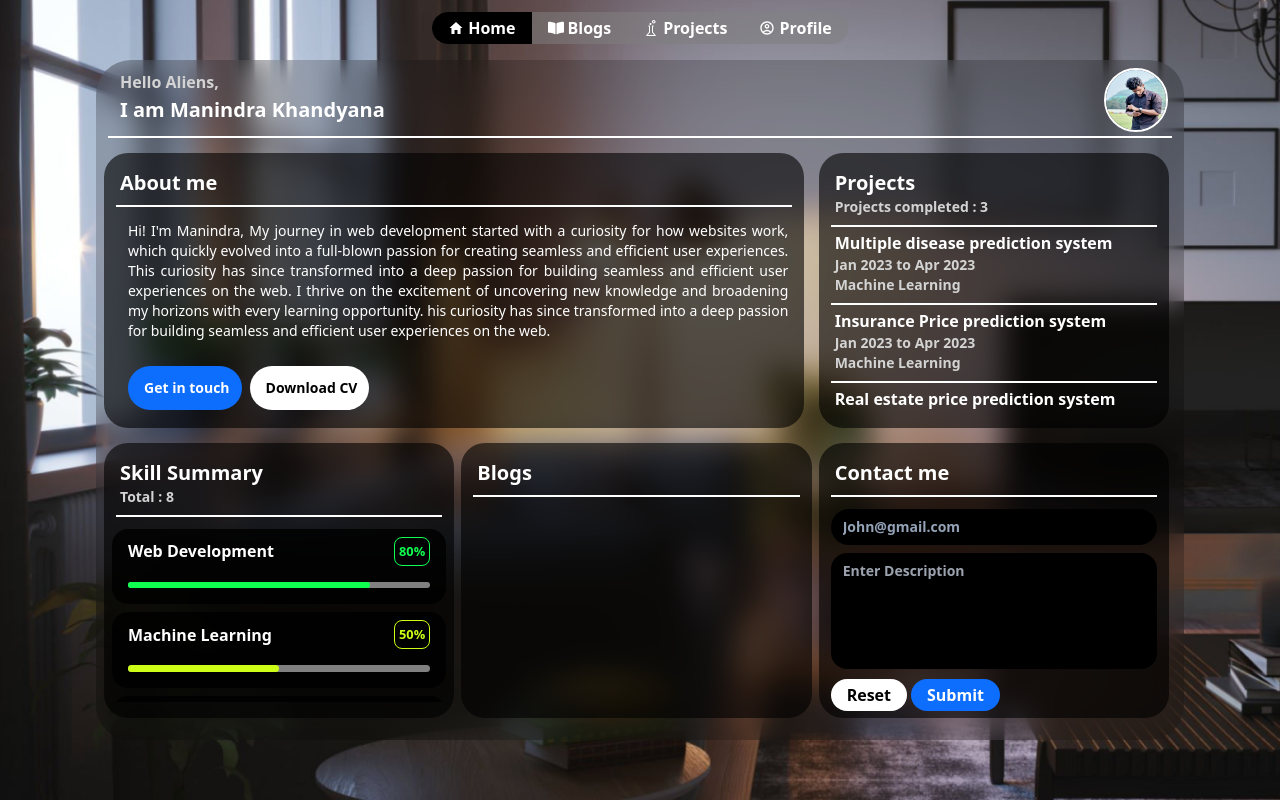
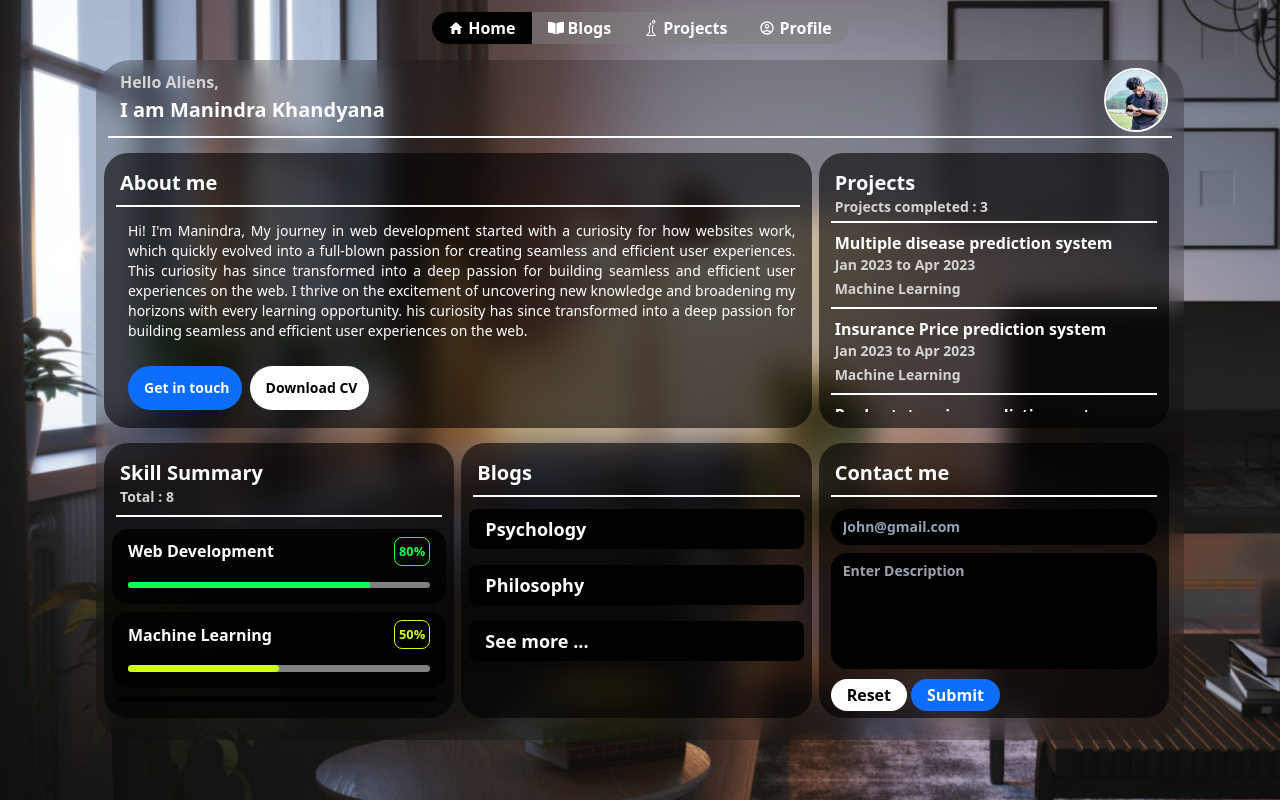
Before and after one commit to Manindra289/responsive_portfolio, a React (Create React App) app: page / in a window 1280 px wide. Built offline with nearby package versions, Linux system fonts and the light colour scheme.

Commit message:
nav bar completed

```diff
--- a/src/components/AboutMe/AboutMe.module.css
+++ b/src/components/AboutMe/AboutMe.module.css
@@ -1,7 +1,7 @@
 .bg{
     background-color: rgba(1, 1, 1, 0.6);
     height: 95%;
-    width: 98%;
+    width: 99%;
     box-sizing: border-box;
 }
 .linked {
--- a/src/components/Blog/Blog.js
+++ b/src/components/Blog/Blog.js
@@ -1,11 +1,23 @@
 import React from 'react'
 import styles from './Blog.module.css'
+import BlogItem from './BlogItem/BlogItem'
+import { Link } from "react-router-dom";
 const Blog = () => {
   return (
-    <section className={['lg:flex lg:flex-col lg:box-border w-[100%] h-[100%] rounded-3xl lg:overflow-scroll pb-2',styles['bg']].join(' ')}>
+    <section className={['lg:flex lg:flex-col lg:box-border w-[100%] h-[100%] rounded-3xl lg:overflow-scroll',styles['bg']].join(' ')}>
+      <div className=''>
         <h1 className={['text-white text-xl font-bold  ml-4 pt-2 max-lg:text-base 2xl:text-5xl mb-0 mt-2',styles['ah1']].join(' ')}>Blogs</h1>
         <hr className='mx-3 mt-2 p-0 mb-1'/>
-    </section>
+      </div>
+      <div className='flex flex-col overflow-scroll'>
+        <Link to={'/Blogs'}> <BlogItem title="Psychology"/></Link>
+        <Link to={'/Blogs'}><BlogItem title="Philosophy"/></Link>
+        <Link to={'/Blogs'}><BlogItem title="See more ... "/></Link>
+      </div>
+
+
+   </section>
+
   )
 }
 
--- /dev/null
+++ b/src/components/Blog/BlogItem/BlogItem.js
@@ -0,0 +1,13 @@
+import React from 'react'
+
+const BlogItem = (props) => {
+  return (
+    <div className='rounded-lg'>
+           <div className={[' cursor-pointer hover:text-black hover:bg-white rounded-lg drop-shadow-2xl mx-2 max-sm:py-2 my-2 bg-black '].join(' ')}>
+              <h1  className='2xl:text-3xl text-left hover:text-black text-white max-sm:p-0 p-[0.1rem] pl-0 max-sm:text-base text-lg mx-[1rem] py-1.5  max-sm:py-1 font-bold'>{props.title}</h1>
+            </div>
+    </div>
+  )
+}
+
+export default BlogItem
--- a/src/components/NavBar/NavBar.js
+++ b/src/components/NavBar/NavBar.js
@@ -1,26 +1,57 @@
-import React, { useState } from 'react'
+import React, { useEffect, useState } from 'react'
 import './NavBar.css'
 import { Link } from 'react-router-dom'
 import { IoMdHome } from "react-icons/io";
 import { FaBookOpen } from "react-icons/fa";
 import { SlChemistry } from "react-icons/sl";
 import { MdOutlineAccountCircle } from "react-icons/md";
-
+import { useLocation } from 'react-router-dom';
 const NavBar = () => {
   let [state,func] = useState(1);
+  const l = useLocation();
+  console.log(l.pathname);
+  useEffect(()=>{
+    changecol();
+  })
+
+  function changecol()
+  {
+    if(l.pathname === '/')
+    {
+
+      func(1);
+    }
+    else if(l.pathname === '/Blogs')
+    {
+      func(2);
+    }
+    else if(l.pathname === '/Projects')
+      {
+        func(3);
+      }
+      else
+        {
+          func(4);
+        }
+  }
+
   return (
     <>
         <div className='nav_cont'>
           <Link onClick={()=>{
-            func(1)
-          }} to="/" style={{textDecoration:"none",
+
+            changecol();
+            func(1);
+          }}  to="/" style={{textDecoration:"none",
             backgroundColor:(state===1)?"black":"rgba(128, 128, 128, 0.3)",
             borderStartStartRadius:"2rem",
             borderEndStartRadius:"2rem",
            }}>
             <h1 className='nav_item '><IoMdHome /><span className='sp'>Home</span></h1></Link>
           <Link onClick={()=>{
-            func(2)
+
+            changecol();
+            func(2);
           }}
            to="/Blogs" style={{textDecoration:"none",
             backgroundColor:(state===2)?"black":"rgba(128, 128, 128, 0.3)",
@@ -29,15 +60,18 @@ const NavBar = () => {
 
 
           <Link to="/Projects"  onClick={()=>{
-            func(3)
-          }} style={{textDecoration:"none",
+
+            changecol();
+            func(3);
+          }}  style={{textDecoration:"none",
             backgroundColor:(state===3)?"black":"rgba(128, 128, 128, 0.3)",
             borderRadius:(state===3)?"2rem":"0rem"
            }}><h1 className='nav_item'><SlChemistry /><span className='sp'>Projects</span></h1></Link>
 
           <Link to="/Profile"  onClick={()=>{
-            func(4)
-          }} style={{textDecoration:"none",
+            changecol();
+            func(4);
+          }}  style={{textDecoration:"none",
             backgroundColor:(state===4)?"black":"rgba(128, 128, 128, 0.3)",
             borderEndEndRadius:"2rem",
             borderStartEndRadius:"2rem"
--- a/src/components/Projects/Project_component/Project_component.js
+++ b/src/components/Projects/Project_component/Project_component.js
@@ -2,12 +2,15 @@ import React from 'react'
 import styles from './Project_component.module.css'
 const Project_component = (props) => {
   return (
-    <div>
-        <hr className='mx-3 mt-2 p-0 mb-1'/>
-        <h1 className='text-white text-base font-bold  ml-4 max-lg:text-sm 2xl:text-3xl mb-0'>{props.title}</h1>
-        <h2 className=' lg:text-sm text-[lightgrey] text-sm font-bold  ml-4  max-lg:text-xs 2xl:text-2xl mb-0'>{props.time}</h2>
-        <h2 className='text-[lightgrey]  text-sm font-bold  ml-4 max-lg:text-xs 2xl:text-2xl mb-0'>{props.tech}</h2>
+<>
+    <hr className='mx-3 p-0 mt-1 '/>
+    <div className='hover:text-black rounded-md text-white hover:bg-white mx-3'>
+
+        <h1 className='  text-base font-bold  max-lg:text-sm 2xl:text-3xl ml-1 pt-1 mt-1 mb-0'>{props.title}</h1>
+        <h2 className=' lg:text-sm text-[lightgrey] text-sm font-bold ml-1 max-lg:text-xs 2xl:text-2xl mb-0'>{props.time}</h2>
+        <h2 className='text-[lightgrey] mt-1  text-sm font-bold pb-1  ml-1 max-lg:text-xs 2xl:text-2xl mb-0'>{props.tech}</h2>
     </div>
+    </>
   )
 }
 
--- a/src/components/Projects/Projects.js
+++ b/src/components/Projects/Projects.js
@@ -1,6 +1,7 @@
 import React from 'react';
 import styles from './Projects.module.css'
 import Project_component from './Project_component/Project_component';
+import { Link } from 'react-router-dom';
 const Projects = ()=>{
     return(
         <>
@@ -10,9 +11,9 @@ const Projects = ()=>{
         <h2 className={['text-base font-bold mb-0 ml-4  max-lg:text-sm 2xl:text-3xl text-[lightgrey] lg:text-sm',styles['ah1']].join(' ')}>Projects completed : 3</h2>
       </div>
       <div className='overflow-scroll mb-4 max-lg:pb-4 max-lg:h-[175px]'>
-        <Project_component title="Multiple disease prediction system" time="Jan 2023 to Apr 2023" tech="Machine Learning"/>
-        <Project_component title="Insurance Price prediction system" time="Jan 2023 to Apr 2023" tech="Machine Learning"/>
-        <Project_component title="Real estate price prediction system" time="Jan 2023 to Apr 2023" tech="Machine Learning"/>
+      <Link to='/Projects'>  <Project_component title="Multiple disease prediction system" time="Jan 2023 to Apr 2023" tech="Machine Learning"/></Link>
+      <Link to='/Projects'>  <Project_component title="Insurance Price prediction system" time="Jan 2023 to Apr 2023" tech="Machine Learning"/></Link>
+      <Link to='/Projects'>  <Project_component title="Real estate price prediction system" time="Jan 2023 to Apr 2023" tech="Machine Learning"/></Link>
       </div>
        </section>
         </>
```
